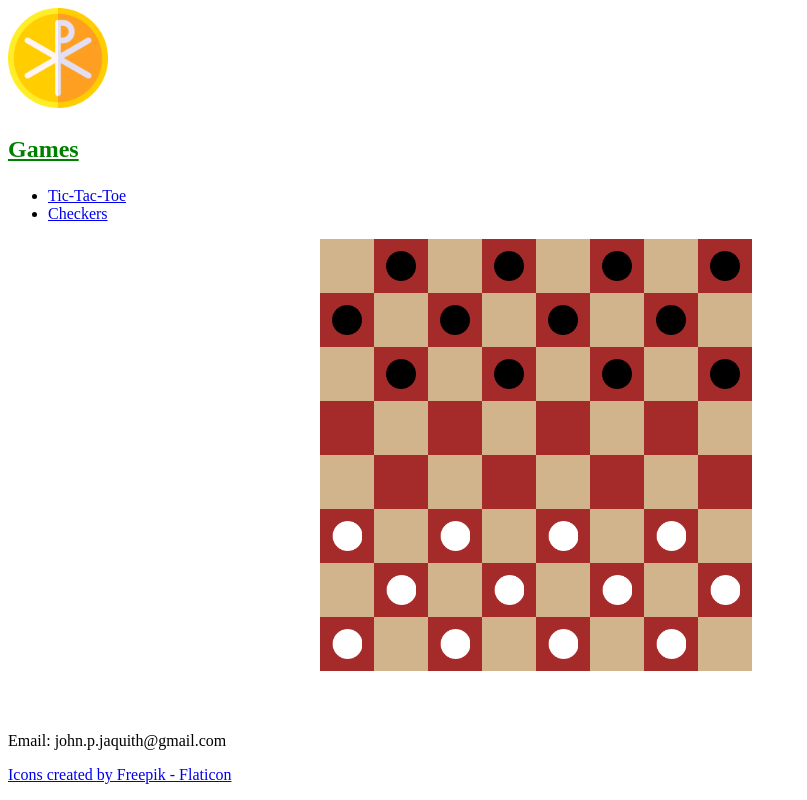
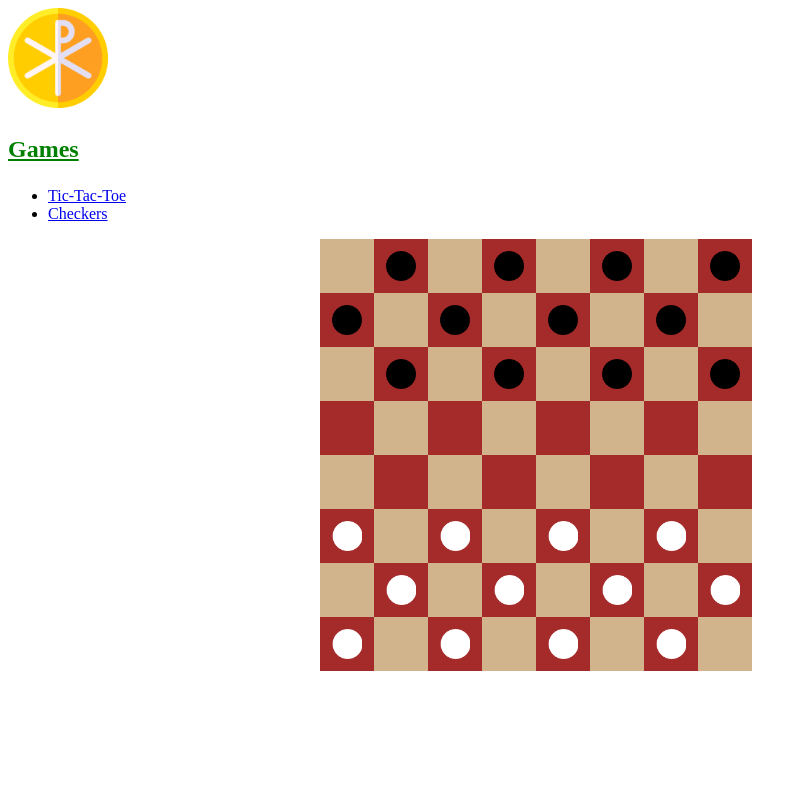
Before and after one commit to Japesjake/JP, a SvelteKit app: page /games/checkers in a window 1280 px wide. Shown: the whole page, without its empty margins (0-807 px from the left). Built offline with nearby package versions, Linux system fonts and the light colour scheme.

Commit message:
Remove footer

```diff
--- a/src/routes/+layout.svelte
+++ b/src/routes/+layout.svelte
@@ -15,8 +15,3 @@
 </ul>
 
 <slot />
-
-<div style = 'position: fixed; bottom: 1em'>
-<p>Email: john.p.jaquith@gmail.com</p>
-<a href="https://www.flaticon.com/free-icons/spirituality" title="spirituality icons">Icons created by Freepik - Flaticon</a>
-</div>
```
